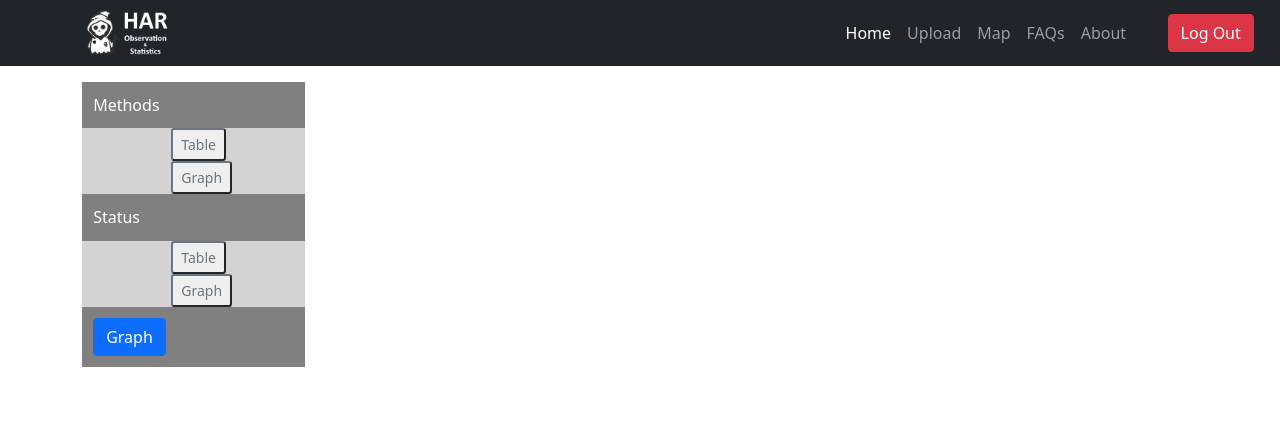
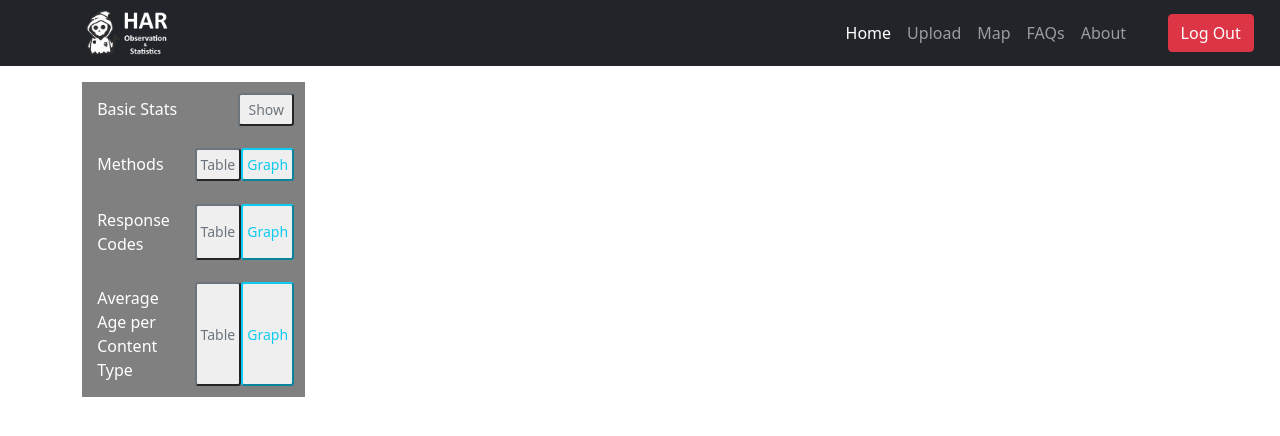
Before and after one commit to sttasg7/WEB, a PHP site: page /frontend/admin.php in a window 1280 px wide. Shown: the top 436 px of the page. Run offline with PHP 8.4, Linux system fonts and the light colour scheme; data that the repository does not hold is empty; some libraries are stand-ins or nearby versions.

Commit message:
q1 charts v0.3

```diff
--- a/backend/get-admin.php
+++ b/backend/get-admin.php
@@ -49,7 +49,9 @@ if($type == 1) {
     $result=mysqli_query($conn,$sql);
 
     while($data=mysqli_fetch_array($result)){
-        $s['ages'][] =  array('content' => $data['type'], 'avg_age' => $data['age']);
+       // $age = (int) $data['age'];
+        $round = round($data['age'],2);
+        $s['ages'][] =  array('content' => $data['type'], 'avg' => $round);
     }
 
 
--- a/frontend/admin.php
+++ b/frontend/admin.php
@@ -31,6 +31,17 @@ include '../backend/logincheck.php';
 
     .bb {
         background: lightgrey;
+    }
+
+    th {
+        background: lightgrey;
+    },
+
+    td {
+        background: white;
+    }
+    tr:nth-child(even) {
+        background-color: white;
     }
 </style>
 <body>
@@ -83,28 +94,40 @@ include '../backend/logincheck.php';
 <div class="container py-3">
     <section style="display: flex; flex-direction: row; ">
         <div style="width:20%;">
-        <ul class="navbar-nav bb">
-            <li class="sb-main">Methods</li>
-            <li class="sb-sub"><input type="button" name="save" class="btn-sm btn-outline-secondary" value="Table" id="methodstable"></li>
-            <li class="sb-sub"><input type="button" name="save" class="btn-sm btn-outline-secondary" value="Graph" id="methods"></li>
-            <li class="sb-main">Status</li>
-            <li class="sb-sub"><input type="button" name="save" class="btn-sm btn-outline-secondary" value="Table" id="statusstable"></li>
-            <li class="sb-sub"><input type="button" name="save" class="btn-sm btn-outline-secondary" value="Graph" id="status"></li>
-            <li class="sb-main"><input type="button" name="save" class="btn btn-primary" value="Graph" id="graph"></li>
+        <ul class="navbar-nav bb d-flex align-items-stretch">
+            <li class="sb-main d-flex bd-highlight">
+                <div class="p-1 flex-grow-1 bd-highlight">Basic Stats</div>
+                <input type="button" name="save" class="btn-sm btn-outline-secondary ms-5" value="Show" id="basics">
+            </li>
+            <li class="sb-main d-flex bd-highlight">
+                <div class="p-1 flex-grow-1 bd-highlight">Methods</div>
+                <input type="button" name="save" class="btn-sm btn-outline-secondary p-1 bd-highlight" value="Table" id="methodstable">
+                <input type="button" name="save" class="btn-sm btn-outline-info p-1 bd-highlight" value="Graph" id="methods">
+            </li>
+            <li class="sb-main d-flex bd-highlight">
+                <div class="p-1 flex-grow-1 bd-highlight">Response Codes</div>
+                <input type="button" name="save" class="btn-sm btn-outline-secondary p-1 bd-highlight" value="Table" id="statusstable">
+                <input type="button" name="save" class="btn-sm btn-outline-info p-1 bd-highlight" value="Graph" id="status">
+            </li>
+            <li class="sb-main d-flex bd-highlight">
+                <div class="p-1 flex-grow-1 bd-highlight">Average Age per Content Type</div>
+                <input type="button" name="save" class="btn-sm btn-outline-secondary p-1 bd-highlight" value="Table" id="agestable">
+                <input type="button" name="save" class="btn-sm btn-outline-info p-1 bd-highlight" value="Graph" id="ages">
+            </li>
         </ul>
         </div>
 
-        <div id="xanax" style="width:60%; margin-left: 2%; border-style: solid;">
+        <div id="xanax" style="width:40%; margin-left: 12%;">
         <canvas id="ch1"></canvas>
         </div>
-        <div id="table" style="width:60%; margin-left: 2%; border-style: solid;" class="text-center"></div>
+        <div id="table" style="width:40%; margin-left: 12%;" class="text-center"></div>
 
         <div style="width:20%; margin-left:2%">
         <ul id="filt" class="navbar-nav bb"></ul>
 
         </div>
 
-</section>
+    </section>
 
 
 </div>
--- a/js/admin.js
+++ b/js/admin.js
@@ -31,10 +31,10 @@ $(document).ready(function(){
         },
         options: {
             legend: {
-                "display": true
+                display: true
               },
               tooltips: {
-                "enabled": true
+                enabled: true
               },
               plugins: {
                   title: {
@@ -47,6 +47,10 @@ $(document).ready(function(){
 
     var type = 0;
     //updateChart(type, chart);
+    $("#basics").on('click', function(){
+      basicInfo();
+    })
+
     $("#methodstable").on('click', function(){
       type = 0;
       showTable(type);
@@ -56,6 +60,12 @@ $(document).ready(function(){
       type = 1;
       showTable(type);
     })
+
+    $("#agestable").on('click', function(){
+      type = 2;
+      showTable(type);
+    })
+
 
     $("#methods").on('click', function(){
         type = 0;
@@ -67,7 +77,7 @@ $(document).ready(function(){
         updateChart(type, chart);
     });
 
-    $("#graph").on('click', function(){
+    $("#ages").on('click', function(){
         type = 2;
         updateChart(type, chart);
     });
@@ -78,25 +88,31 @@ $(document).ready(function(){
 function updateChart(type, chart) {
     $("#table").hide();
     var f = JSON.parse(json);
-    var l,d,txt;
+    var l,d,txt,unit;
     if(type==0){
         l = f.methods.map(function(e) {return e.name;});
         d = f.methods.map(function(e) {return e.count;});
         txt = "Methods";
+        unit = 'Entries';
         //oops wrong question addfilters(type, l, d);
       } else if(type==1) {
         l = f.status.map(function(e) {return e.name;});
         d = f.status.map(function(e) {return e.count;});
         txt = "Response Codes";
+        unit = 'Entries';
         //addfilters(type, l, d);
-      } else {
-        l = ["a","b"];
-        d = ["8","2"];
+      } else if(type==2){
+        l = f.ages.map(function(e) {return e.content;});
+        d = f.ages.map(function(e) {return e.avg;});
+        txt = "Average Age Per Content Type";
+        unit = 'Age';
       }
 
-    const c = palette('tol', d.length).map(function(hex) {return '#' + hex;});
+
+    const c = palette('mpn65', d.length).map(function(hex) {return '#' + hex;});
     chart.data.datasets[0].data = d;
     chart.data.labels = l;
+    chart.data.datasets[0].label = unit;
     chart.data.datasets[0].backgroundColor = c;
     chart.options.plugins.title.text = txt;
     chart.update();
@@ -114,25 +130,47 @@ function showTable(type) {
     l = f.methods.map(function(e) {return e.name;});
     d = f.methods.map(function(e) {return e.count;});
     txt = "Methods";
+    v1 = "Methods";
+    v2 = "Count";
     //oops wrong question addfilters(type, l, d);
   } else if(type==1) {
     l = f.status.map(function(e) {return e.name;});
     d = f.status.map(function(e) {return e.count;});
     txt = "Response Codes";
+    v1 = "Code";
+    v2 = "Count";
     //addfilters(type, l, d);
-  } else {
-    l = ["a","b"];
-    d = ["8","2"];
+  } else if(type==2){
+    l = f.ages.map(function(e) {return e.content;});
+    d = f.ages.map(function(e) {return e.avg;});
+    txt = "Average Age Per Content Type";
+    v1 = "Content";
+    v2 = "Average Age in msec"
   }
 
-  x += "<table class='table table-bordered'><caption>"+txt+"</caption><table>";
+  x += "<table class='table table-bordered'><caption>"+txt+"</caption><table><tbody><tr><th scope='row'>"+v1+"</th><th>"+v2+"</th></tr>";
   for(let i=0; i<l.length; i++) {
-    x += "<tr><th scope='row'>"+l[i]+"</th><td>"+d[i]+"</td></tr>";
+    x += "<tr><td>"+l[i]+"</td><td>"+d[i]+"</td></tr>";
   }
   x +="</tbody>";
 
   $("#table").append(x);
 }
+
+function basicInfo() {
+  $("#table").empty();
+  $("#xanax").hide();
+  $("#table").show();
+  var f = JSON.parse(json);
+  const users = f.counts[0].users;
+  const ISPs = f.counts[1].ISP;
+  const domains = f.counts[1].domains;
+  let x ="<div><b>Number of unique users registered:</b> "+users+"<br><hr><b>Number of unique domains logged:</b> "+domains+"<br><hr><b>Number of unique ISPs logged:</b> "+ISPs+"<br></div>";
+  $("#table").append(x);
+}
+
+
+
 
 /*
 function addfilters(type, str, dt) {
```
